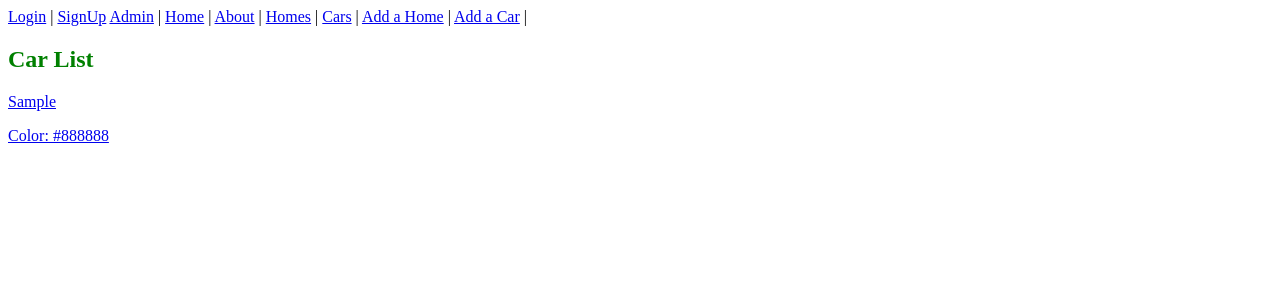
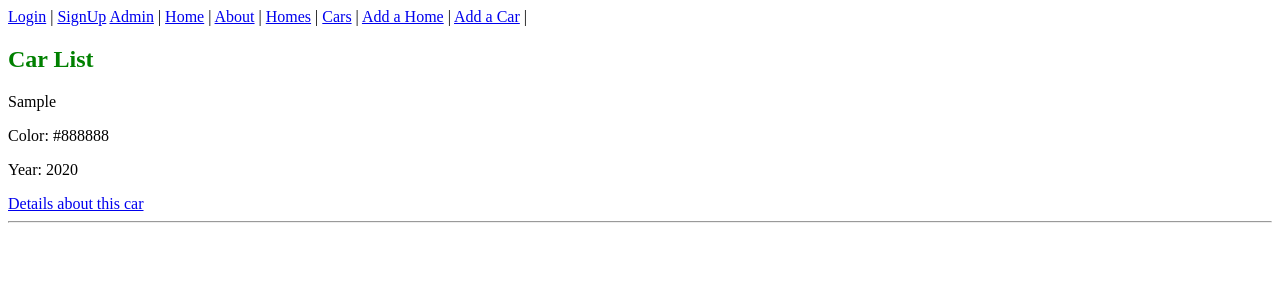
Before and after one commit to Hasanrizvi1993/Mybnb, a Django app: page /cars/ in a window 1280 px wide. Shown: the top 300 px of the page. Run offline with Django 4.2, Linux system fonts and the light colour scheme; tables that the repository leaves empty hold one stand-in row (values such as "Sample post").

Commit message:
made changes to the car model

```diff
--- a/main_app/models.py
+++ b/main_app/models.py
@@ -36,6 +36,8 @@ class Car(models.Model):
     color = models.CharField(max_length=100)
     car_type = models.CharField(max_length=100, choices = CAR_CHOICES)
     available = models.BooleanField(max_length=100, choices = TRUE_FALSE_CHOICES)
+    car_contact_name = models.CharField(max_length=200)
+    car_contact_email = models.CharField(max_length=254)
 
 
     def __str__(self):
--- a/main_app/templates/car_index.html
+++ b/main_app/templates/car_index.html
@@ -6,12 +6,13 @@
 
 {% for car in cars %}
     <div>
-        <a href="{% url 'car_show' car.id %}">
-            <div class="card-content">
-                <span>{{ car.make }}</span>
-                <p>Color: {{ car.color }}</p>
-            </div>
-        </a>
+        <div class="card-content">
+            <span>{{ car.make }}</span>
+            <p>Color: {{ car.color }}</p>
+            <p>Year: {{ car.year }}</p>
+            <a href="{% url 'car_show' car.id %}">Details about this car</a>
+        </div>
+        <hr>
     </div>
 {% endfor %}
 
--- a/main_app/templates/home_detail.html
+++ b/main_app/templates/home_detail.html
@@ -21,6 +21,7 @@
     {% for car in home.car.all %}
     <div>
     <h4>Make: {{car.make}}</h4>
+    <img src="{{car.image}}" alt="{{car.make}}">
     <h4>Model: {{car.model}}</h4>
     <h4>Year: {{car.year}}</h4>
     <h4>Color: {{car.color}}</h4>
--- a/main_app/views.py
+++ b/main_app/views.py
@@ -88,14 +88,14 @@ def car_show(request, car_id):
 @method_decorator(login_required, name='dispatch')
 class CarCreate(CreateView):
     model = Car
-    fields = ['make', 'model', 'year', 'image', 'color', 'car_type', 'available']
+    fields = ['make', 'model', 'year', 'image', 'color', 'car_type', 'available', 'car_contact_name', 'car_contact_email']
     template_name = "car_form.html"
     success_url = '/cars'
 
 @method_decorator(login_required, name='dispatch')
 class CarUpdate(UpdateView):
     model = Car
-    fields = ['make', 'model', 'year', 'image', 'color', 'car_type', 'available']
+    fields = ['make', 'model', 'year', 'image', 'color', 'car_type', 'available', 'car_contact_name', 'car_contact_email']
     template_name = "car_update.html"
     success_url = '/cars'
 
```
Also changed, not shown: main_app/migrations/0005_car_car_contact_email_car_car_contact_name_and_more.py (added).
